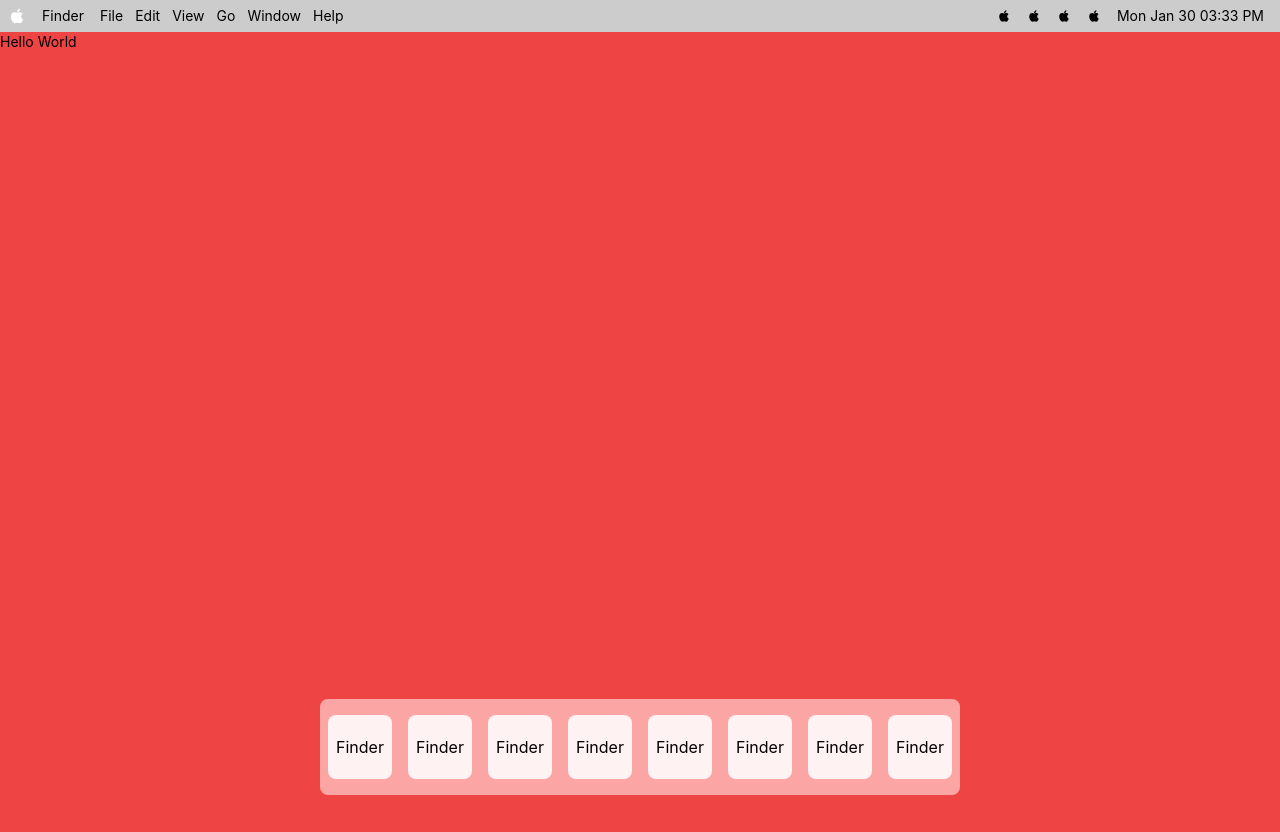
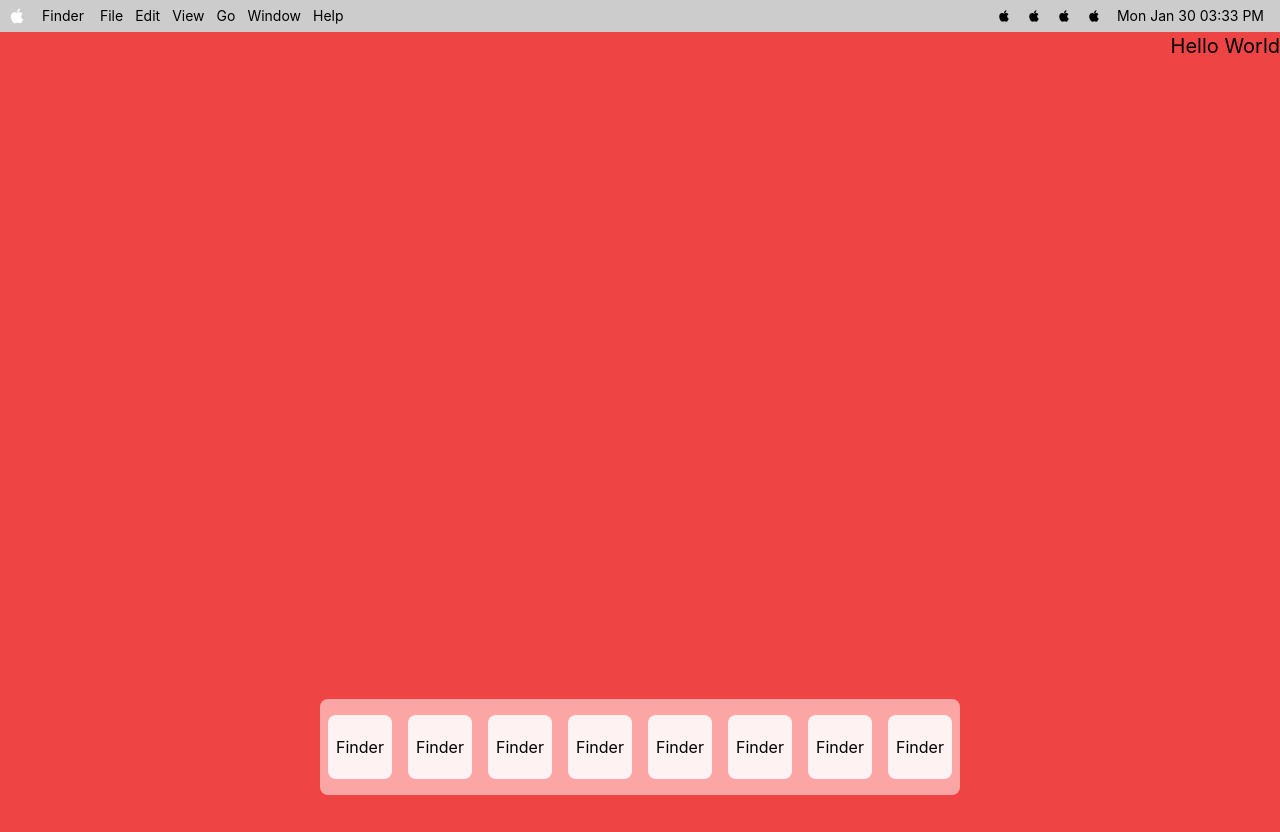
Before and after one commit to SilahicAmil/giga-sur, a React (Vite) app: page / in a window 1280 px wide. Built offline with nearby package versions, Linux system fonts and the light colour scheme.

Commit message:
adding more styling to main page

```diff
--- a/src/App.jsx
+++ b/src/App.jsx
@@ -6,7 +6,9 @@ function App() {
     <>
       <TopNav />
       <div className="bg-red-500 w-[100vw] h-full ">
-        <h1 className="text-sm h-5/6 ">Hello World</h1>
+        <div className="text-xl ml-auto flex w-full h-5/6 ">
+          <h1 className="flex ml-auto">Hello World</h1>
+        </div>
         <BottomNav />
       </div>
     </>
```
